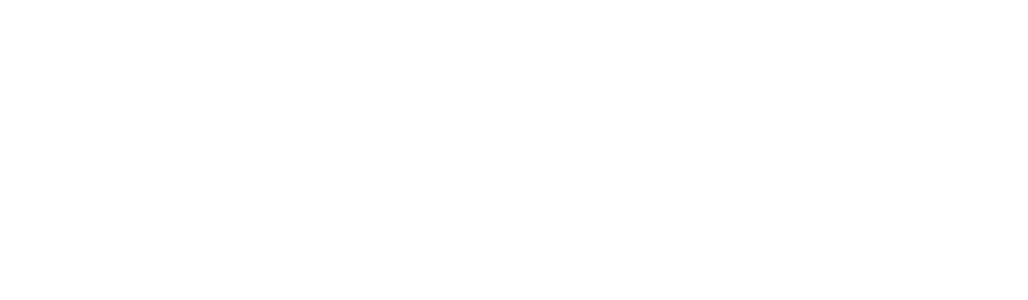
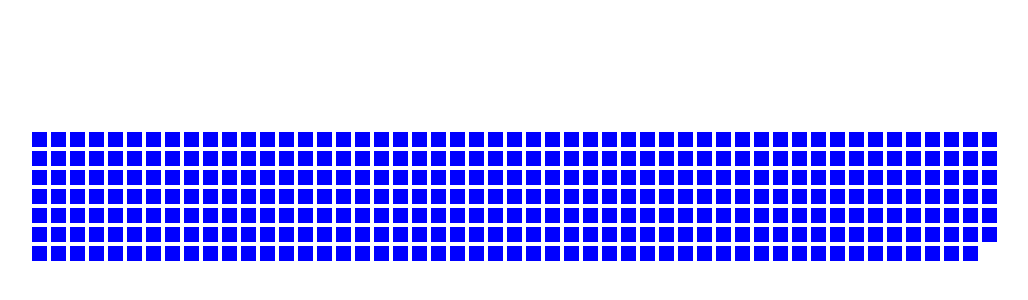
Before and after one commit to AlexisHat/StudyTracker, a React (Vite) app in the folder frontend/: page /sessions/overview in a window 1280 px wide. Before the commit this address had no page. Shown: the part 204-504 px from the top of the page, without its empty margins (116-1144 px from the left). Built offline with nearby package versions, Linux system fonts and the light colour scheme.

Commit message:
Grundgerüst für die erste Session Analyse erstellt

```diff
--- a/frontend/src/App.tsx
+++ b/frontend/src/App.tsx
@@ -2,6 +2,7 @@ import { BrowserRouter as Router, Routes, Route } from "react-router-dom";
 import Home from "./pages/Home";
 import Login from "./pages/Login";
 import CreateSession from "./pages/CreateSession";
+import SessionOverview from "./pages/SessionOverview";
 
 function App() {
   return (
@@ -10,6 +11,7 @@ function App() {
         <Route path="/" element={<Home />} />
         <Route path="/login" element={<Login />} />
         <Route path="/create-session" element={<CreateSession />} />
+        <Route path="/sessions/overview" element={<SessionOverview />} />
       </Routes>
     </Router>
   );
--- /dev/null
+++ b/frontend/src/components/SessionHeatmap.tsx
@@ -0,0 +1,41 @@
+const SessionHeatmap = () => {
+  const weeks = 52;
+  const days = 7;
+  const total = 356;
+
+  const cells = [];
+
+  for (let col = 0; col < weeks; col++) {
+    for (let row = 0; row < days; row++) {
+      const dayIndex = col * days + row;
+      if (dayIndex >= total) break;
+      cells.push(
+        <div
+          key={dayIndex}
+          style={{
+            width: "15px",
+            height: "15px",
+            backgroundColor: "blue",
+            gridColumn: col + 1,
+            gridRow: row + 1,
+          }}
+        />
+      );
+    }
+  }
+
+  return (
+    <div
+      style={{
+        display: "grid",
+        gridTemplateColumns: `repeat(${weeks}, 15px)`,
+        gridTemplateRows: `repeat(${days}, 15px)`,
+        gap: "4px",
+      }}
+    >
+      {cells}
+    </div>
+  );
+};
+
+export default SessionHeatmap;
--- a/frontend/src/pages/Home.tsx
+++ b/frontend/src/pages/Home.tsx
@@ -15,6 +15,9 @@ function Home() {
         <Link to="/create-session" className="btn btn-primary me-3">
           Eine neue Session
         </Link>
+        <Link to="/sessions/overview" className="btn btn-primary me-3">
+          Overview
+        </Link>
       </div>
     </div>
   );
--- /dev/null
+++ b/frontend/src/pages/SessionOverview.tsx
@@ -0,0 +1,11 @@
+import SessionHeatmap from "../components/SessionHeatmap";
+
+const SessionOverview = () => {
+  return (
+    <div className="d-flex justify-content-center align-items-center min-vh-100">
+      <SessionHeatmap />
+    </div>
+  );
+};
+
+export default SessionOverview;
```
